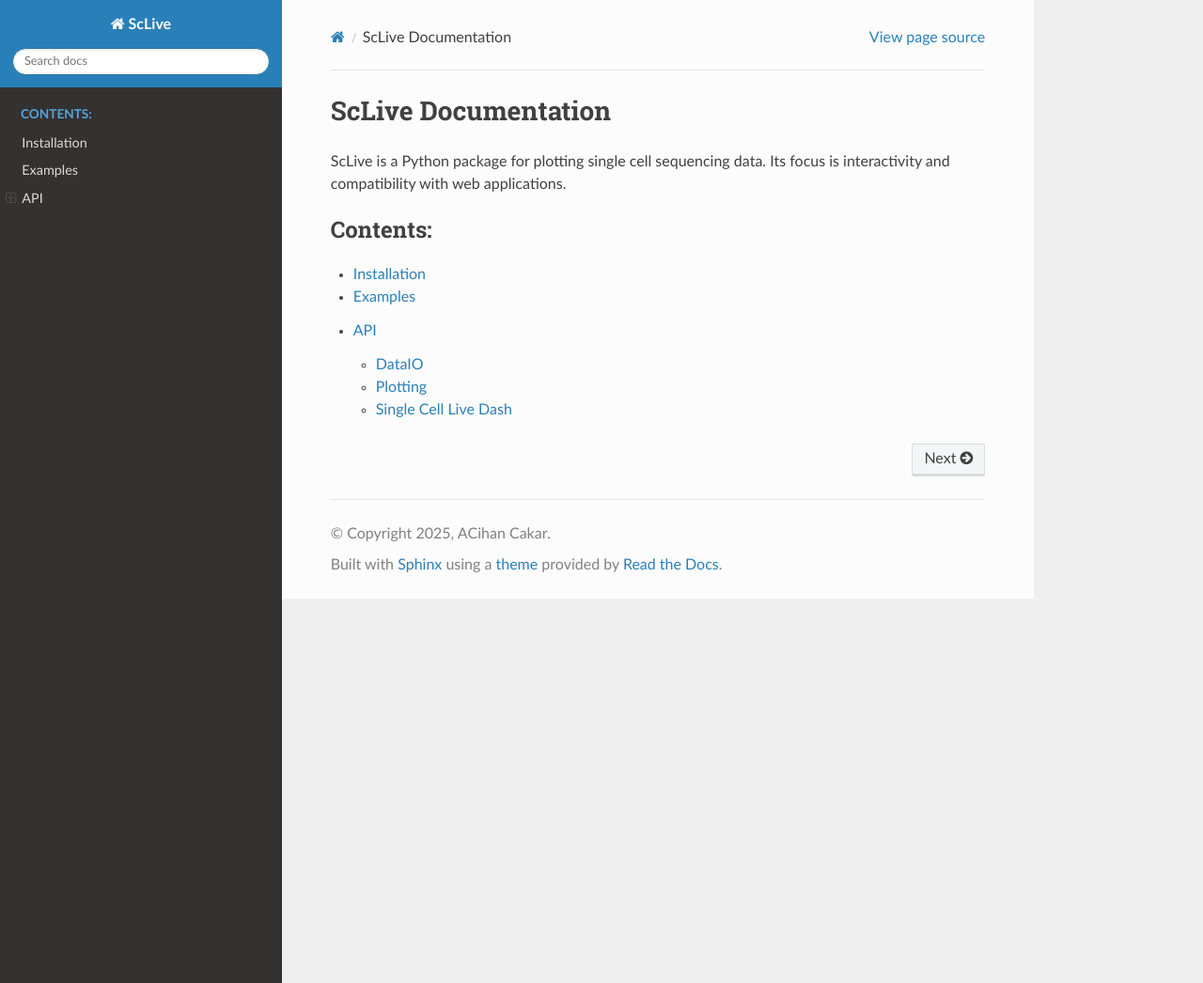
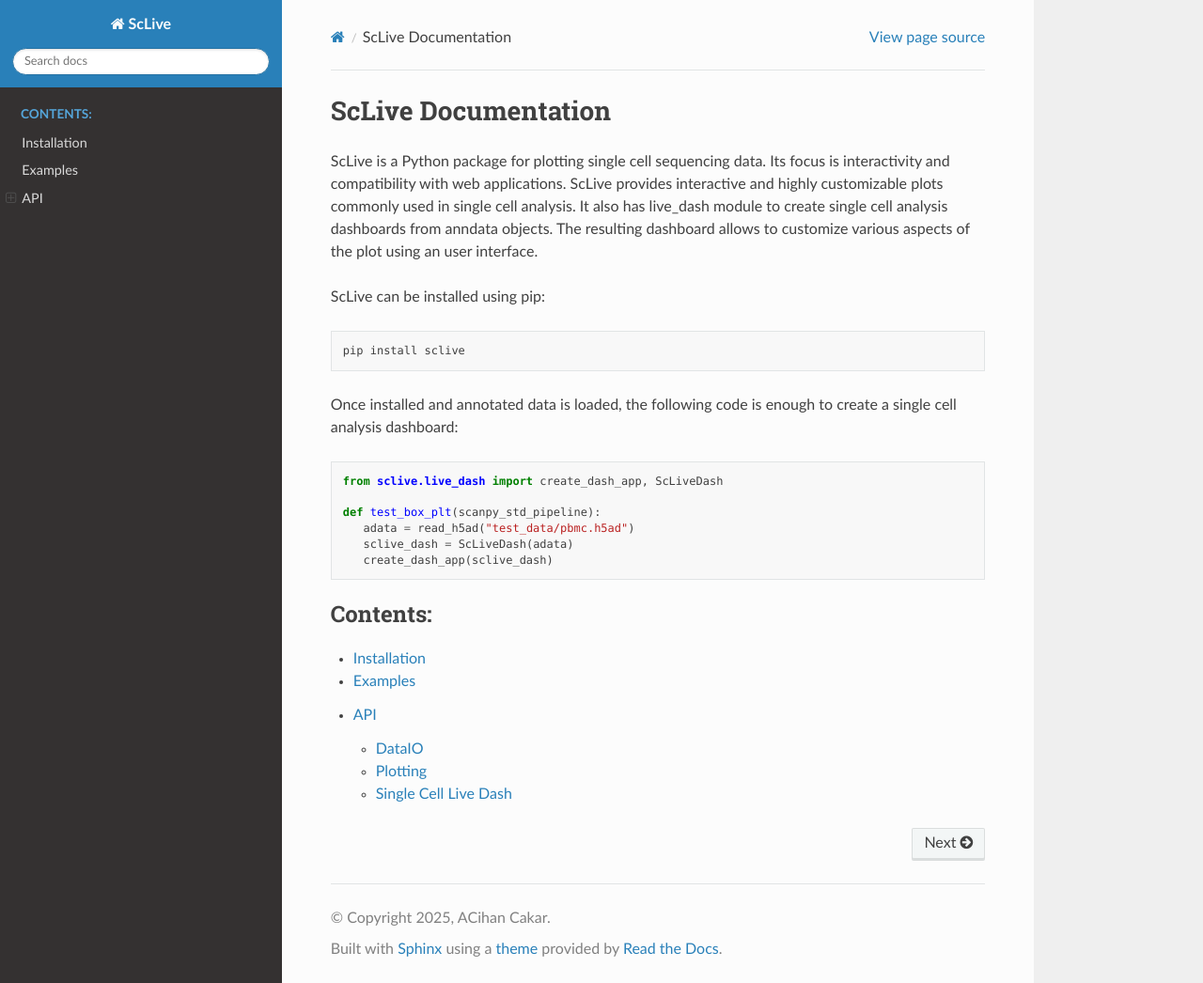
Before and after one commit to acihanckr/sclive, a Sphinx documentation site: the page built from docs/index.rst, in a window 1280 px wide and 1046 px high. Shown: the whole window at 94% size. Built offline with Sphinx 7.4.7 and the Read the Docs theme 3.1.0, drawn with Linux system fonts in a browser that asks for light colours; pages that are not in the unit, such as notebooks, are missing from menus.

Commit message:
docs-update (#26)
Co-authored-by: acihanckr <cakar.adnancihan@gmail.com>

```diff
--- a/docs/index.rst
+++ b/docs/index.rst
@@ -1,12 +1,28 @@
-.. ScLive documentation master file, created by
-   sphinx-quickstart on Thu Jan 30 03:23:11 2025.
-   You can adapt this file completely to your liking, but it should at least
-   contain the root `toctree` directive.
-
 ScLive Documentation
 ====================
 
 ScLive is a Python package for plotting single cell sequencing data. Its focus is interactivity and compatibility with web applications.
+ScLive provides interactive and highly customizable plots commonly used in single cell analysis.
+It also has live_dash module to create single cell analysis dashboards from anndata objects.
+The resulting dashboard allows to customize various aspects of the plot using an user interface.
+
+ScLive can be installed using pip:
+
+.. code-block:: bash
+
+   pip install sclive
+
+
+Once installed and annotated data is loaded, the following code is enough to create a single cell analysis dashboard:
+
+.. code-block:: python
+
+   from sclive.live_dash import create_dash_app, ScLiveDash
+
+   def test_box_plt(scanpy_std_pipeline):
+      adata = read_h5ad("test_data/pbmc.h5ad")
+      sclive_dash = ScLiveDash(adata)
+      create_dash_app(sclive_dash)
 
 
 .. toctree::
```
Also changed, not shown: README.md (+20 -1 lines), 1 other file.
